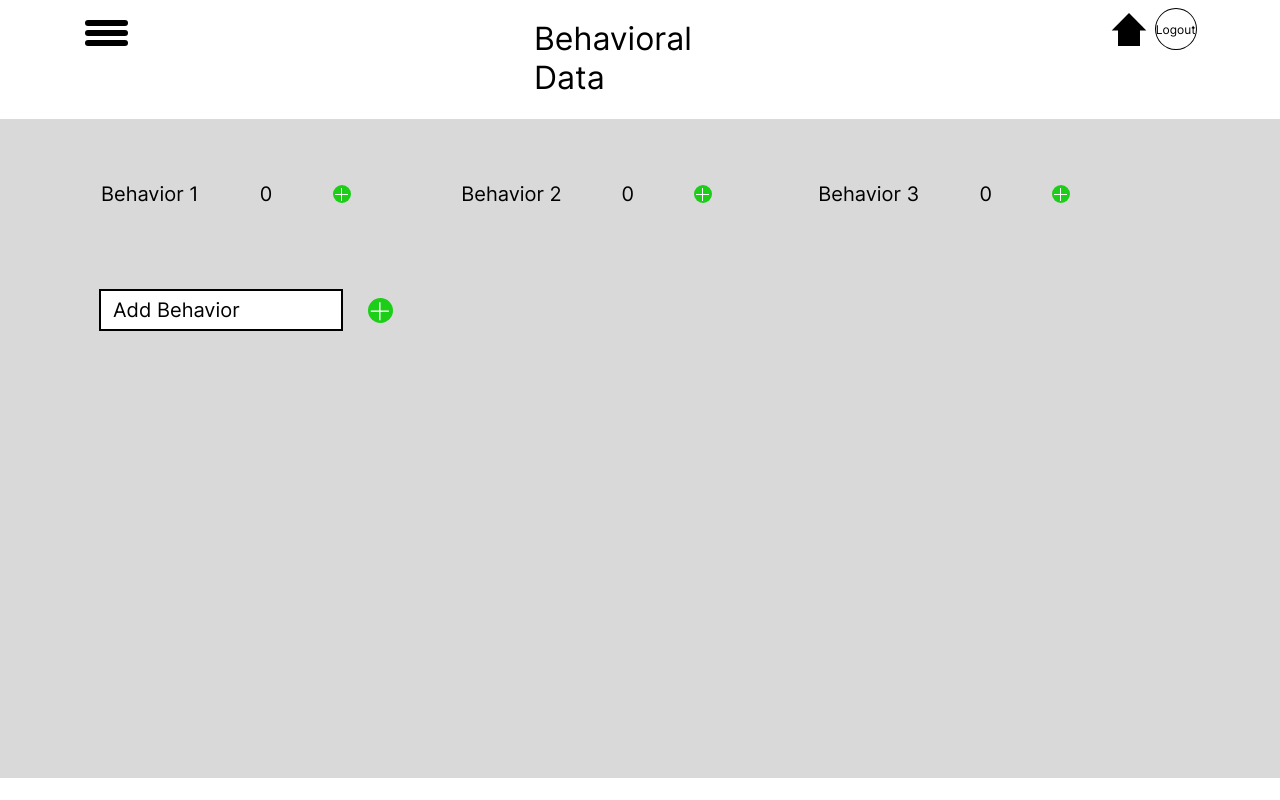
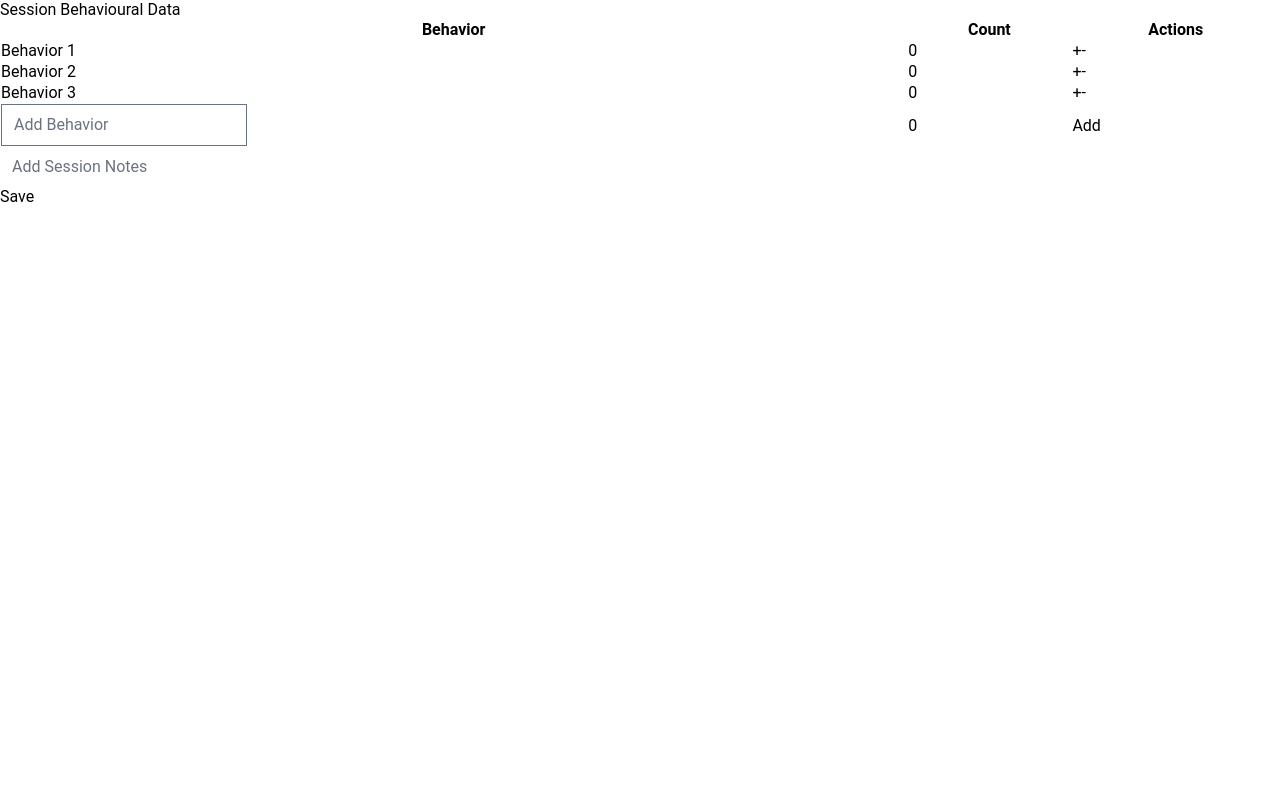
Before and after one commit to msmhatre18/fydp_FE, a React (Create React App) app: page /sessionbehaviouraldata in a window 1280 px wide. Built offline with nearby package versions, Linux system fonts and the light colour scheme.

Commit message:
Added Table to Behaviour

```diff
--- a/src/pages/SessionBehaviouralData/index.jsx
+++ b/src/pages/SessionBehaviouralData/index.jsx
@@ -1,129 +1,106 @@
-import React from "react";
-
+import React, { useState } from "react";
 import { Text, Img, Input } from "components";
 import { useNavigate } from "react-router-dom";
 
+function BehaviorsTable({ behaviors, handleIncrement, handleDecrement, setNewBehavior, handleAddBehavior }) {
+  // added handleAddBehavior as a prop to the component
+  return (
+    <table>
+      <thead>
+        <tr>
+          <th>Behavior</th>
+          <th>Count</th>
+          <th>Actions</th>
+        </tr>
+      </thead>
+      <tbody>
+        {behaviors.map((behavior, index) => (
+          <tr key={index}>
+            <td>{behavior.name}</td>
+            <td>{behavior.count}</td>
+            <td>
+              <button onClick={() => handleIncrement(index)}>+</button>
+              <button onClick={() => handleDecrement(index)}>-</button>
+            </td>
+          </tr>
+        ))}
+        <tr>
+          <td>
+            <input
+              type="text"
+              name="newBehavior"
+              placeholder="Add Behavior"
+              onChange={setNewBehavior}
+            />
+          </td>
+          <td>0</td>
+          <td>
+            <button onClick={handleAddBehavior}>Add</button>
+          </td>
+        </tr>
+      </tbody>
+    </table>
+  );
+}
+
 const SessionBehaviouralDataPage = () => {
+  const [behaviors, setBehaviors] = useState([
+    { name: 'Behavior 1', count: 0 },
+    { name: 'Behavior 2', count: 0 },
+    { name: 'Behavior 3', count: 0 },
+  ]);
+
+  const handleIncrement = (index) => {
+    const newBehaviors = [...behaviors];
+    newBehaviors[index].count++;
+    setBehaviors(newBehaviors);
+  };
+
+  const handleDecrement = (index) => {
+    const newBehaviors = [...behaviors];
+    newBehaviors[index].count--;
+    setBehaviors(newBehaviors);
+  };
+
+  const setNewBehavior = (event) => {
+    setNewBehaviorName(event.target.value);
+  };
+
+  const [newBehaviorName, setNewBehaviorName] = useState('');
+
+  const handleAddBehavior = () => {
+    if (newBehaviorName !== '') {
+      const newBehaviors = [...behaviors];
+      newBehaviors.push({ name: newBehaviorName, count: 0 });
+      setBehaviors(newBehaviors);
+      setNewBehaviorName('');
+    }
+  };
+
   const navigate = useNavigate();
 
+  const handleSave = () => {
+    // Save behaviors data
+    navigate('/session-summary');
+  };
+
   return (
-    <>
-      <div className="bg-white_A700 flex font-inter items-center justify-end mx-[auto] pt-[9px] w-[100%]">
-        <div className="flex flex-col gap-[22px] items-center justify-start w-[100%]">
-          <div className="flex md:flex-col flex-row md:gap-[20px] items-start justify-start max-w-[1111px] mx-[auto] md:px-[20px] w-[100%]">
-            <div className="flex md:flex-1 flex-col items-center justify-start md:mt-[0] mt-[11px] md:w-[100%] w-[4%]">
-              <div className="bg-black_900 h-[6px] rounded-[3px] w-[100%]"></div>
-              <div className="bg-black_900 h-[6px] mt-[4px] rounded-[3px] w-[100%]"></div>
-              <div className="bg-black_900 h-[6px] mt-[4px] rounded-[3px] w-[100%]"></div>
-            </div>
-            <Text
-              className="md:ml-[0] ml-[406px] md:mt-[0] mt-[10px] not-italic text-black_900 text-left w-[auto]"
-              as="h3"
-              variant="h3"
-            >
-              Behavioral Data
-            </Text>
-            <Img
-              src="images/img_arrowup.svg"
-              className="common-pointer h-[33px] md:ml-[0] ml-[342px] md:mt-[0] mt-[4px] w-[auto]"
-              onClick={() => navigate(-1)}
-              alt="arrowup"
-            />
-            <Text
-              className="common-pointer bg-white_A700 flex h-[40px] items-center justify-center mb-[9px] md:ml-[0] ml-[7px] not-italic outline outline-[1px] outline-black_900 rounded-[50%] text-black_900 text-center w-[40px]"
-              variant="body2"
-              onClick={() => navigate("/")}
-            >
-              Logout
-            </Text>
-          </div>
-          <div className="bg-bluegray_100 flex items-start justify-start p-[63px] sm:px-[20px] md:px-[40px] w-[100%]">
-            <div className="flex flex-col md:gap-[40px] gap-[85px] items-start justify-start mb-[386px] md:ml-[0] ml-[38px] md:w-[100%] w-[84%]">
-              <div className="flex md:flex-col flex-row md:gap-[40px] items-center justify-between w-[100%]">
-                <div className="flex md:flex-1 sm:flex-col flex-row sm:gap-[40px] items-center justify-between md:w-[100%] w-[63%]">
-                  <div className="flex flex-row items-center justify-between sm:w-[100%] w-[41%]">
-                    <Text
-                      className="font-normal not-italic text-black_900 text-left w-[auto]"
-                      as="h5"
-                      variant="h5"
-                    >
-                      Behavior 1
-                    </Text>
-                    <Text
-                      className="font-normal not-italic text-black_900 text-left w-[auto]"
-                      as="h5"
-                      variant="h5"
-                    >
-                      0
-                    </Text>
-                    <Img
-                      src="images/img_plus_green_a700.svg"
-                      className="h-[18px] w-[18px]"
-                      alt="plus"
-                    />
-                  </div>
-                  <div className="flex flex-row items-center justify-between sm:w-[100%] w-[41%]">
-                    <Text
-                      className="font-normal not-italic text-black_900 text-left w-[auto]"
-                      as="h5"
-                      variant="h5"
-                    >
-                      Behavior 2
-                    </Text>
-                    <Text
-                      className="font-normal not-italic text-black_900 text-left w-[auto]"
-                      as="h5"
-                      variant="h5"
-                    >
-                      0
-                    </Text>
-                    <Img
-                      src="images/img_plus_green_a700.svg"
-                      className="h-[18px] w-[18px]"
-                      alt="plus_One"
-                    />
-                  </div>
-                </div>
-                <div className="flex md:flex-1 flex-row items-center justify-between md:w-[100%] w-[26%]">
-                  <Text
-                    className="font-normal not-italic text-black_900 text-left w-[auto]"
-                    as="h5"
-                    variant="h5"
-                  >
-                    Behavior 3
-                  </Text>
-                  <Text
-                    className="font-normal not-italic text-black_900 text-left w-[auto]"
-                    as="h5"
-                    variant="h5"
-                  >
-                    0
-                  </Text>
-                  <Img
-                    src="images/img_plus_green_a700.svg"
-                    className="h-[18px] w-[18px]"
-                    alt="plus_Two"
-                  />
-                </div>
-              </div>
-              <div className="flex flex-row gap-[27px] items-center justify-start md:w-[100%] w-[31%]">
-                <Input
-                  wrapClassName="bg-white_A700 outline outline-[2px] outline-black_900 pl-[12px] pr-[35px] py-[7px] w-[80%]"
-                  className="font-normal leading-[normal] not-italic p-[0] placeholder:text-black_900 sm:pr-[20px] text-[20px] text-black_900 text-left w-[100%]"
-                  name="group199"
-                  placeholder="Add Behavior"
-                ></Input>
-                <Img
-                  src="images/img_plus_green_a700.svg"
-                  className="h-[25px] w-[25px]"
-                  alt="plus_Three"
-                />
-              </div>
-            </div>
-          </div>
-        </div>
-      </div>
-    </>
+    <div>
+      <Text as="h1">Session Behavioural Data</Text>
+      <BehaviorsTable
+        behaviors={behaviors}
+        handleIncrement={handleIncrement}
+        handleDecrement={handleDecrement}
+        setNewBehavior={setNewBehavior}
+        handleAddBehavior={handleAddBehavior}
+      />
+      <Input
+        type="text"
+        name="sessionNotes"
+        placeholder="Add Session Notes"
+      />
+      <button onClick={handleSave}>Save</button>
+    </div>
   );
 };
 
```
